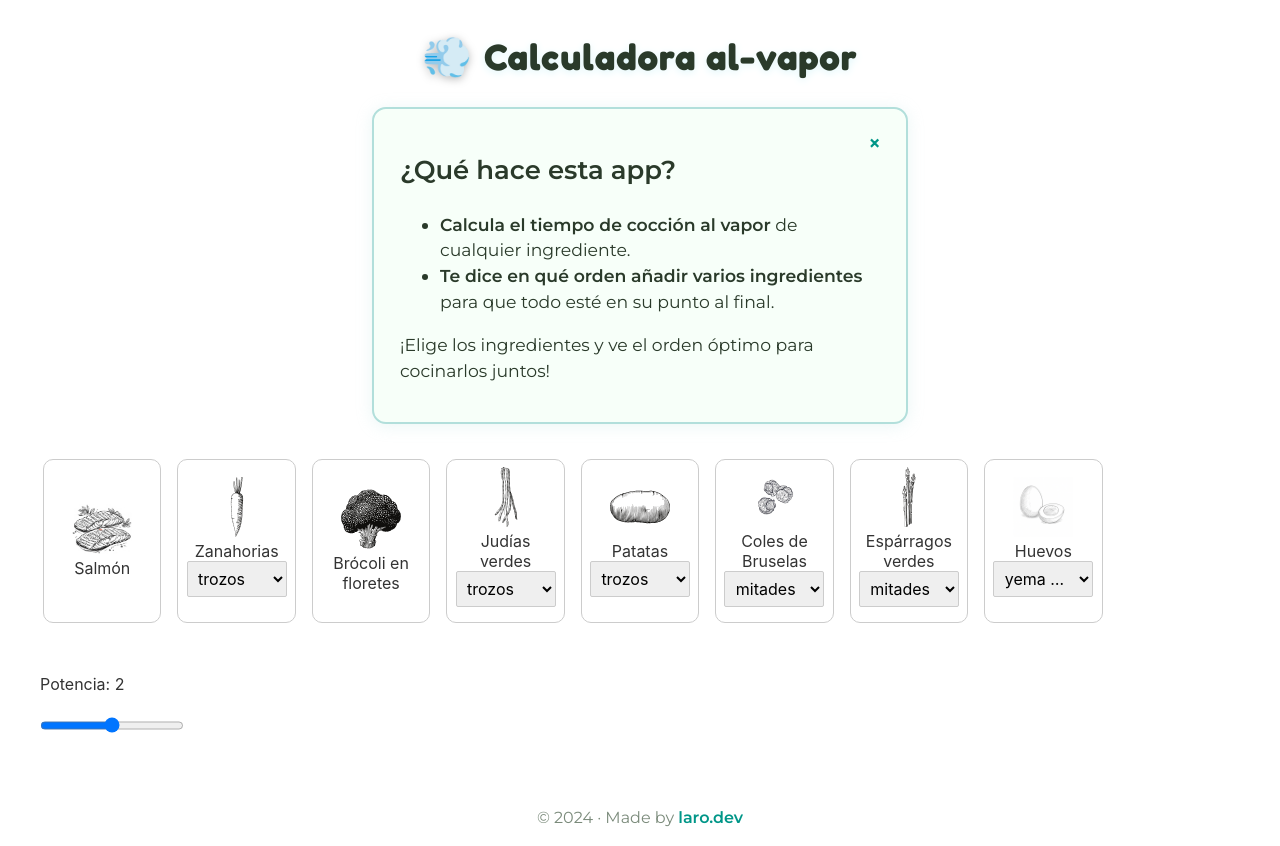
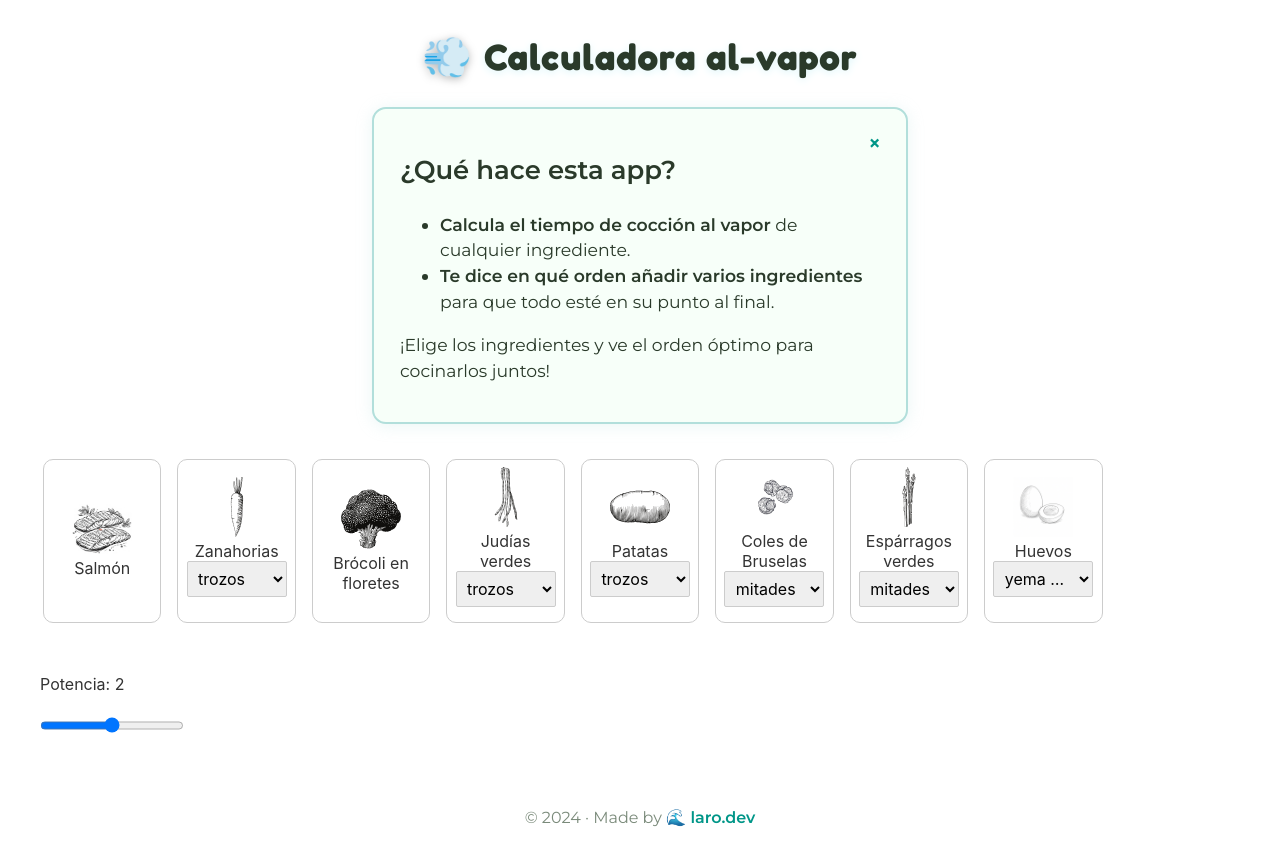
Before and after one commit to pirnz/al-vapor, a Svelte app: page / in a window 1280 px wide. Built offline with nearby package versions, Linux system fonts and the light colour scheme; a web font is replaced by a local one.

Commit message:
branding

```diff
--- a/src/App.svelte
+++ b/src/App.svelte
@@ -47,7 +47,7 @@
 <Input bind:opts={opts}/>
 
 <footer class="footer">
-    <span>© 2024 &middot; Made by <a href="https://laro.dev" target="_blank" rel="noopener">laro.dev</a></span>
+    <span>© 2024 &middot; Made by <a href="https://laro.dev" target="_blank" rel="noopener">🌊 laro.dev</a></span>
 </footer>
 
 <style>
```
